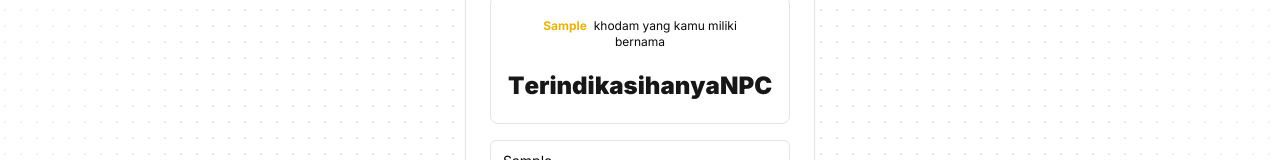
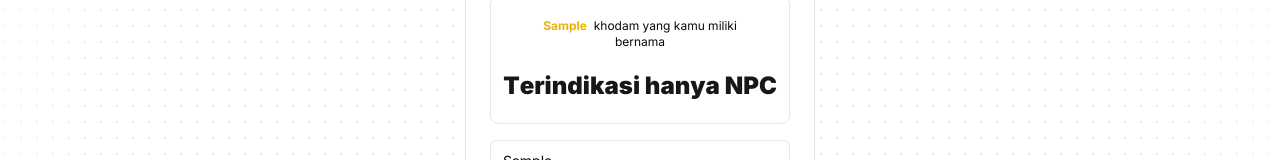
Before and after one commit to Taufik-H/check-khodam, a Next.js app: page / in a window 1280 px wide. Both pictures are taken after typing "Sample" into the empty fields and a click on the button "Cek Sekarang". Shown: the part 283-443 px from the top of the page. Built offline with nearby package versions, Linux system fonts and the light colour scheme.

Commit message:
Update flip-words.tsx

```diff
--- a/components/ui/flip-words.tsx
+++ b/components/ui/flip-words.tsx
@@ -79,6 +79,7 @@ export const FlipWords = ({
               duration: 0.4,
             }}
             className="inline-block"
+            style={{ whiteSpace: letter === " " ? "pre" : "normal" }} // Ensure spaces are visible
           >
             {letter}
           </motion.span>
```
